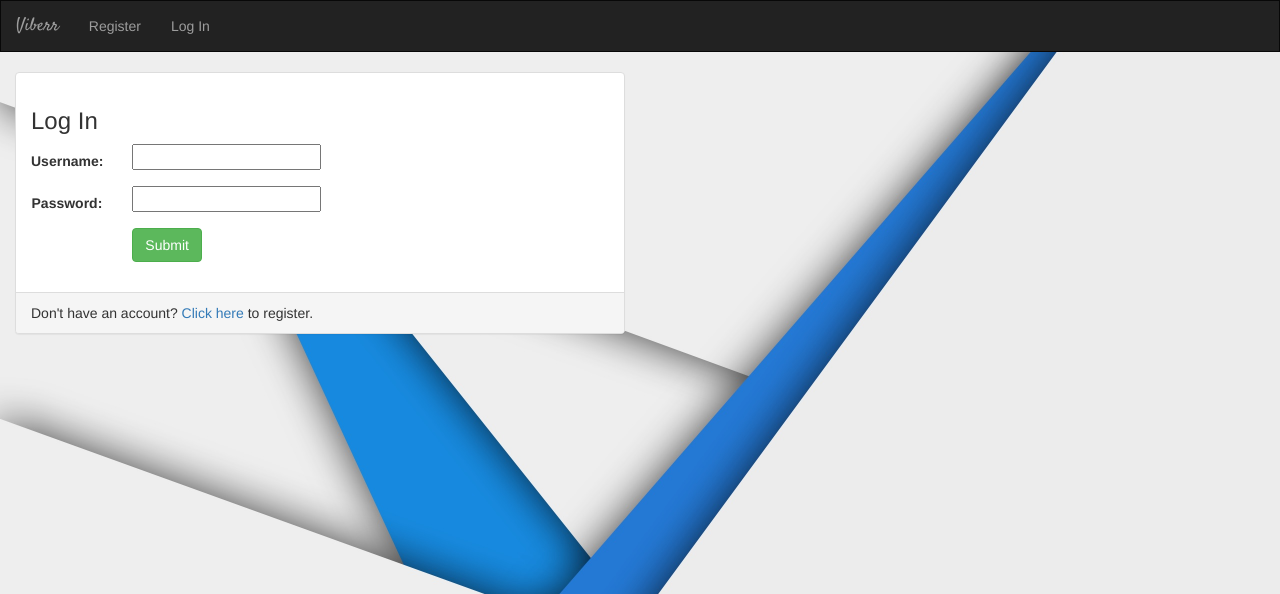
After one commit to ankurnarkhede/DjangoMusicApp, a Django app: page /login_user/ in a window 1280 px wide. The commit adds this page. Shown: the top 594 px of the page. Run offline with Django 3.2, Linux system fonts and the light colour scheme; some libraries are stand-ins or nearby versions.

Commit message:
changes....no idea

```diff
--- /dev/null
+++ b/music/static/music/js/main.js
@@ -0,0 +1,3 @@
+/**
+ * Created by smartankur4u on 14/1/18.
+ */
--- a/music/templates/music/base.html
+++ b/music/templates/music/base.html
@@ -62,7 +62,7 @@
                     </a>
                 </li>
                 <li class="">
-                    <a href="{% url 'music:index' %}">
+                    <a href="{% url 'music:logout_user' %}">
                         <span class="glyphicon glyphicon-off" aria-hidden="true"></span>&nbsp;
                         Logout
                     </a>
--- /dev/null
+++ b/music/templates/music/base_visitor.html
@@ -0,0 +1,42 @@
+<!DOCTYPE html>
+<html lang="en">
+<head>
+    <meta charset="UTF-8">
+    <title>{% block title %}Viberr{% endblock %}</title>
+    {% load staticfiles %}
+    <link rel="shortcut icon" type="image/png" href="{%  static 'favicon.ico' %}"/>
+    <link rel="stylesheet" href="https://maxcdn.bootstrapcdn.com/bootstrap/3.3.6/css/bootstrap.min.css">
+    <link href='https://fonts.googleapis.com/css?family=Satisfy' rel='stylesheet' type='text/css'>
+    <link rel="stylesheet" type="text/css" href="{% static 'music/style.css' %}"/>
+    <script src="https://ajax.googleapis.com/ajax/libs/jquery/1.12.0/jquery.min.js"></script>
+    <script src="http://maxcdn.bootstrapcdn.com/bootstrap/3.3.6/js/bootstrap.min.js"></script>
+    <script src="{% static 'music/js/main.js' %}"></script>
+</head>
+<body>
+<nav class="navbar navbar-inverse">
+    <div class="container-fluid">
+
+        <!-- Header -->
+        <div class="navbar-header">
+            <button type="button" class="navbar-toggle" data-toggle="collapse" data-target="#topNavBar">
+                <span class="icon-bar"></span>
+                <span class="icon-bar"></span>
+                <span class="icon-bar"></span>
+            </button>
+            <a class="navbar-brand" href="{% url 'music:index' %}">Viberr</a>
+        </div>
+
+        <!-- Items -->
+        <div class="collapse navbar-collapse" id="topNavBar">
+            <ul class="nav navbar-nav">
+                <li class="{% block register_active %}{% endblock %}"><a href="{% url 'music:register' %}">Register</a></li>
+                <li class="{% block login_active %}{% endblock %}"><a href="{% url 'music:login_user' %}">Log In</a></li>
+            </ul>
+        </div>
+
+    </div>
+</nav>
+{% block body %}
+{% endblock %}
+</body>
+</html>
--- a/music/templates/music/index.html
+++ b/music/templates/music/index.html
@@ -54,7 +54,7 @@
         {% endif %}
     </div>
 
-    <!-- If user searches and there are songs -->
+{#    <!-- If user searches and there are songs -->#}
     {% if songs %}
         <div class="row">
             <div class="col-sm-12">
--- /dev/null
+++ b/music/templates/music/login.html
@@ -0,0 +1,49 @@
+{% extends 'music/base_visitor.html' %}
+{% block title %}Log In{% endblock %}
+
+{% block body %}
+<div class="container-fluid">
+
+    <div class="row">
+        <div class="col-sm-12 col-md-6">
+            <div class="panel panel-default">
+                <div class="panel-body">
+                    <h3>Log In</h3>
+                    {% if error_message %}
+                        <p><strong>{{ error_message }}</strong></p>
+                    {% endif %}
+                    <form class="form-horizontal" role="form" action="{% url 'music:login_user'%}" method="post" enctype="multipart/form-data">
+                        {% csrf_token %}
+                        <div class="form-group">
+                            <label class="control-label col-sm-2" for="id_username">
+                                Username:
+                            </label>
+                            <div class="col-sm-10">
+                                <input id="id_username" maxlength="30" name="username" type="text">
+                            </div>
+                        </div>
+                        <div class="form-group">
+                            <label class="control-label col-sm-2" for="id_password">
+                                Password:
+                            </label>
+                            <div class="col-sm-10">
+                                <input id="id_password" maxlength="30" name="password" type="password">
+                            </div>
+                        </div>
+                        <div class="form-group">
+                            <div class="col-sm-offset-2 col-sm-10">
+                                <button type="submit" class="btn btn-success">Submit</button>
+                            </div>
+                        </div>
+                    </form>
+                </div>
+                <div class="panel-footer">
+                    Don't have an account? <a href="{% url 'music:register' %}">Click here</a> to register.
+                </div>
+            </div>
+        </div>
+    </div>
+
+</div>
+
+{% endblock %}
--- a/music/urls.py
+++ b/music/urls.py
@@ -10,6 +10,10 @@ urlpatterns = [
     url(r'^$', views.IndexView.as_view(), name='index' ),
 
     url (r'^register/$', views.UserFormView.as_view (), name='register'),
+
+    url (r'^logout_user/$', views.logout_user, name='logout_user'),
+
+    url (r'^login_user/$', views.login_user, name='login_user'),
 
     # /music/<album.id>...for album id
     url(r'^(?P<pk>[0-9]+)/$', views.DetailView.as_view(), name='detail'),
--- a/music/views.py
+++ b/music/views.py
@@ -4,10 +4,14 @@ from django.views import generic
 from django.views.generic import View
 from django.views.generic.edit import CreateView, UpdateView, DeleteView
 from django.shortcuts import render, redirect
-from django.contrib.auth import authenticate, login
+from django.contrib.auth import authenticate, login, logout
 from django.core.urlresolvers import reverse_lazy
-from .models import Album
+from django.core.urlresolvers import reverse
 from .forms import UserForm
+from django.http import JsonResponse
+from django.db.models import Q
+from django.shortcuts import render, get_object_or_404
+from .models import Album, Song
 
 
 class IndexView(generic.ListView):
@@ -72,6 +76,59 @@ class UserFormView(View):
         return render (request, self.template_name, {'form': form})
 
 
+def logout_user(request):
+    logout (request)
+    form = UserForm (request.POST or None)
+    context = {
+        "form": form,
+    }
+    return render (request, 'music/login.html', context)
+
+
+def login_user(request):
+    if request.method == "POST":
+        username = request.POST['username']
+        password = request.POST['password']
+        user = authenticate(username=username, password=password)
+        if user is not None:
+            if user.is_active:
+                login(request, user)
+                albums = Album.objects.filter(user=request.user)
+                return render(request, 'music/index.html', {'albums': albums})
+            else:
+                return render(request, 'music/login.html', {'error_message': 'Your account has been disabled'})
+        else:
+            return render(request, 'music/login.html', {'error_message': 'Invalid login'})
+    return render(request, 'music/login.html')
+
+
+
+# def register(request):
+#     form = UserForm(request.POST or None)
+#     if form.is_valid():
+#         user = form.save(commit=False)
+#         username = form.cleaned_data['username']
+#         password = form.cleaned_data['password']
+#         user.set_password(password)
+#         user.save()
+#         user = authenticate(username=username, password=password)
+#         if user is not None:
+#             if user.is_active:
+#                 login(request, user)
+#                 albums = Album.objects.filter(user=request.user)
+#                 return render(request, 'music/index.html', {'albums': albums})
+#     context = {
+#         "form": form,
+#     }
+#     return render(request, 'music/register.html', context)
+#
+#
+
+
+
+
+
+
 
 
 
```
Also changed, not shown: music/templates/music/register.html (added, +34 -0 lines), db.sqlite3.
